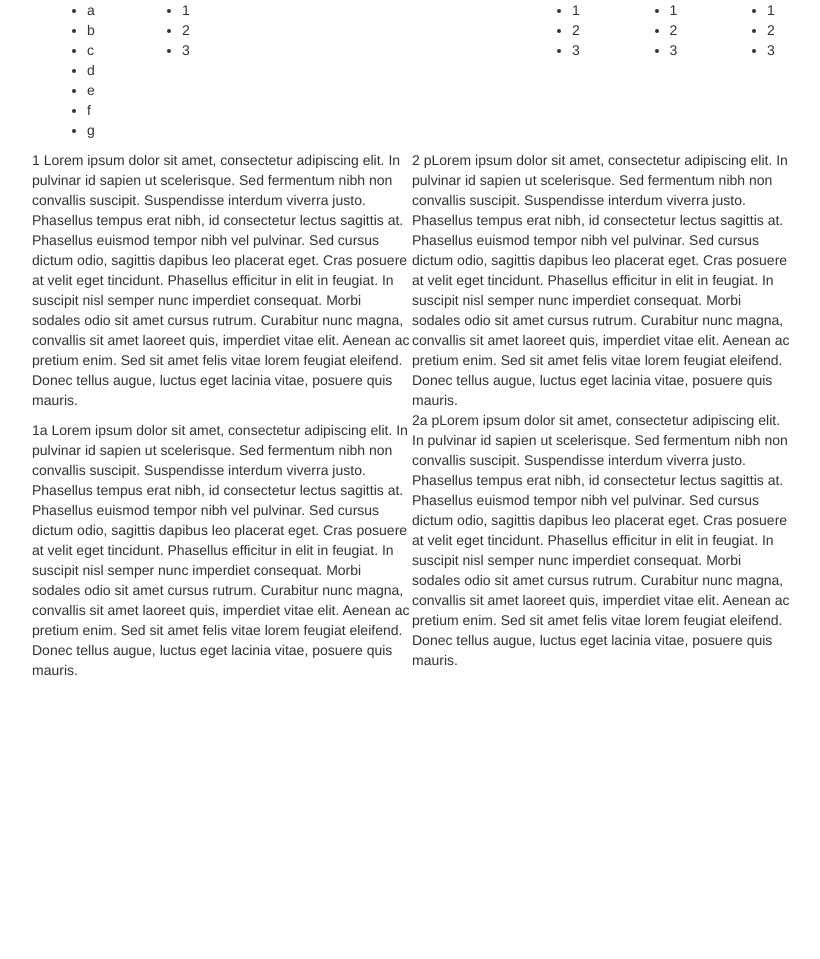
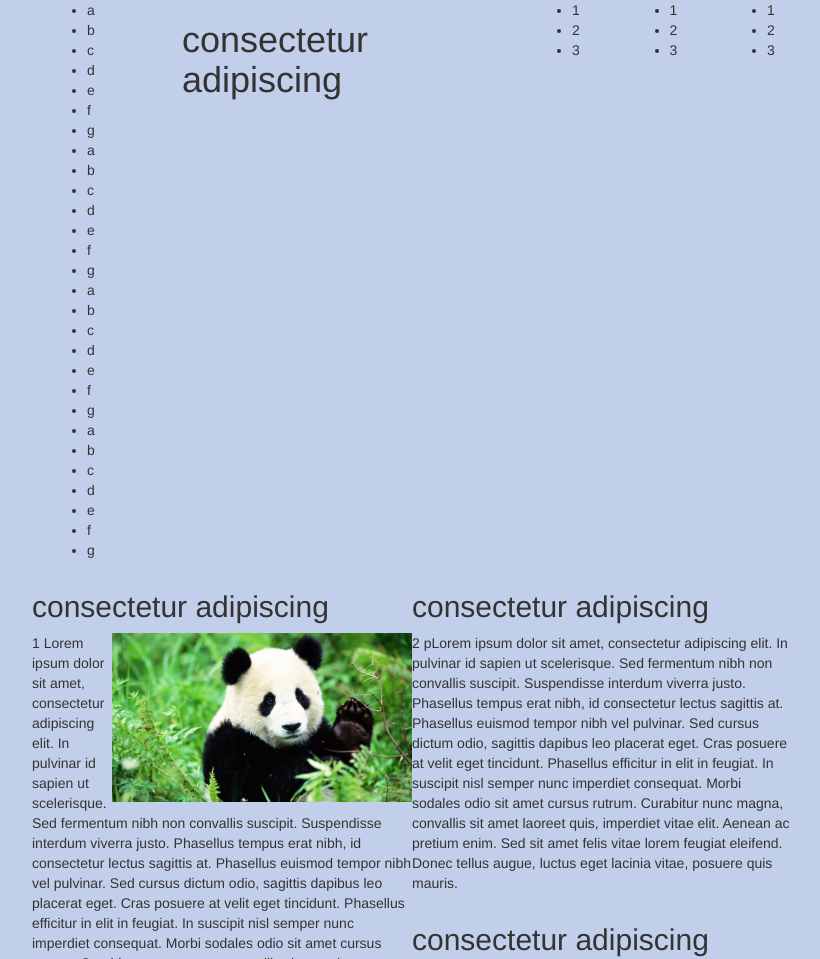
Before and after one commit to AndrewDevlin/wiki-mockup, a plain HTML site: page index.html in a window 1280 px wide. Shown: the top 959 px of the page, without its empty margins (38-858 px from the left). Before the commit the page ends 800 px from the top, so only its background shows below. Drawn offline with Linux system fonts and the light colour scheme.

Commit message:
add panda img, imgs directory, and bootstrap elements

```diff
--- a/CSS/style.css
+++ b/CSS/style.css
@@ -1,3 +1,8 @@
-body{
+
+img {
+  width: 300px;
+  float: right;
+}
+body {
   background-color: #C2CFEB;
 }
--- a/index.html
+++ b/index.html
@@ -3,7 +3,10 @@
   <head>
     <meta charset="utf-8">
     <title>Wiki Mock-Up</title>
+
     <link rel="stylesheet" href="CSS/bootstrap.css" media="screen" title="no title">
+    <link rel="stylesheet" href="CSS/style.css" media="screen" title="no title">
+
   </head>
 
   <body>
@@ -17,16 +20,37 @@
           <li>e</li>
           <li>f</li>
           <li>g</li>
+          <li>a</li>
+          <li>b</li>
+          <li>c</li>
+          <li>d</li>
+          <li>e</li>
+          <li>f</li>
+          <li>g</li>
+          <li>a</li>
+          <li>b</li>
+          <li>c</li>
+          <li>d</li>
+          <li>e</li>
+          <li>f</li>
+          <li>g</li>
+          <li>a</li>
+          <li>b</li>
+          <li>c</li>
+          <li>d</li>
+          <li>e</li>
+          <li>f</li>
+          <li>g</li>
         </ul>
       </div>
+
       <div class="row">
         <div class="col-md-4">
           <ul>
-            <li>1</li>
-            <li>2</li>
-            <li>3</li>
+            <h1>consectetur adipiscing</h1>
           </ul>
         </div>
+
         <div class="col-md-1">
           <ul>
             <li>1</li>
@@ -48,25 +72,36 @@
             <li>3</li>
           </ul>
         </div>
-     </div>
+      </div>
+
       <div class="col-md-4">
         <div class="row">
+
+          <h2>consectetur adipiscing</h2>
+          <img src="imgs/panda.jpg" alt="panda" />
+
           <p>
             1 Lorem ipsum dolor sit amet, consectetur adipiscing elit. In pulvinar id sapien ut scelerisque. Sed fermentum nibh non convallis suscipit. Suspendisse interdum viverra justo. Phasellus tempus erat nibh, id consectetur lectus sagittis at. Phasellus euismod tempor nibh vel pulvinar. Sed cursus dictum odio, sagittis dapibus leo placerat eget. Cras posuere at velit eget tincidunt. Phasellus efficitur in elit in feugiat. In suscipit nisl semper nunc imperdiet consequat. Morbi sodales odio sit amet cursus rutrum. Curabitur nunc magna, convallis sit amet laoreet quis, imperdiet vitae elit. Aenean ac pretium enim. Sed sit amet felis vitae lorem feugiat eleifend. Donec tellus augue, luctus eget lacinia vitae, posuere quis mauris.
           </p>
         </div>
         <div class="row">
+          <h2>consectetur adipiscing</h2>
           <p>
             1a Lorem ipsum dolor sit amet, consectetur adipiscing elit. In pulvinar id sapien ut scelerisque. Sed fermentum nibh non convallis suscipit. Suspendisse interdum viverra justo. Phasellus tempus erat nibh, id consectetur lectus sagittis at. Phasellus euismod tempor nibh vel pulvinar. Sed cursus dictum odio, sagittis dapibus leo placerat eget. Cras posuere at velit eget tincidunt. Phasellus efficitur in elit in feugiat. In suscipit nisl semper nunc imperdiet consequat. Morbi sodales odio sit amet cursus rutrum. Curabitur nunc magna, convallis sit amet laoreet quis, imperdiet vitae elit. Aenean ac pretium enim. Sed sit amet felis vitae lorem feugiat eleifend. Donec tellus augue, luctus eget lacinia vitae, posuere quis mauris.
           </p>
         </div>
       </div>
+
       <div class="col-md-4">
         <div class="row">
-          2 pLorem ipsum dolor sit amet, consectetur adipiscing elit. In pulvinar id sapien ut scelerisque. Sed fermentum nibh non convallis suscipit. Suspendisse interdum viverra justo. Phasellus tempus erat nibh, id consectetur lectus sagittis at. Phasellus euismod tempor nibh vel pulvinar. Sed cursus dictum odio, sagittis dapibus leo placerat eget. Cras posuere at velit eget tincidunt. Phasellus efficitur in elit in feugiat. In suscipit nisl semper nunc imperdiet consequat. Morbi sodales odio sit amet cursus rutrum. Curabitur nunc magna, convallis sit amet laoreet quis, imperdiet vitae elit. Aenean ac pretium enim. Sed sit amet felis vitae lorem feugiat eleifend. Donec tellus augue, luctus eget lacinia vitae, posuere quis mauris.
+          <h2>consectetur adipiscing</h2>
+          <p>
+          2 pLorem ipsum dolor sit amet, consectetur adipiscing elit. In pulvinar id sapien ut scelerisque. Sed fermentum nibh non convallis suscipit. Suspendisse interdum viverra justo. Phasellus tempus erat nibh, id consectetur lectus sagittis at. Phasellus euismod tempor nibh vel pulvinar. Sed cursus dictum odio, sagittis dapibus leo placerat eget. Cras posuere at velit eget tincidunt. Phasellus efficitur in elit in feugiat. In suscipit nisl semper nunc imperdiet consequat. Morbi sodales odio sit amet cursus rutrum. Curabitur nunc magna, convallis sit amet laoreet quis, imperdiet vitae elit. Aenean ac pretium enim. Sed sit amet felis vitae lorem feugiat eleifend. Donec tellus augue, luctus eget lacinia vitae, posuere quis mauris.</p>
         </div>
         <div class="row">
-          2a pLorem ipsum dolor sit amet, consectetur adipiscing elit. In pulvinar id sapien ut scelerisque. Sed fermentum nibh non convallis suscipit. Suspendisse interdum viverra justo. Phasellus tempus erat nibh, id consectetur lectus sagittis at. Phasellus euismod tempor nibh vel pulvinar. Sed cursus dictum odio, sagittis dapibus leo placerat eget. Cras posuere at velit eget tincidunt. Phasellus efficitur in elit in feugiat. In suscipit nisl semper nunc imperdiet consequat. Morbi sodales odio sit amet cursus rutrum. Curabitur nunc magna, convallis sit amet laoreet quis, imperdiet vitae elit. Aenean ac pretium enim. Sed sit amet felis vitae lorem feugiat eleifend. Donec tellus augue, luctus eget lacinia vitae, posuere quis mauris.
+          <h2>consectetur adipiscing</h2>
+          <p>
+          2a pLorem ipsum dolor sit amet, consectetur adipiscing elit. In pulvinar id sapien ut scelerisque. Sed fermentum nibh non convallis suscipit. Suspendisse interdum viverra justo. Phasellus tempus erat nibh, id consectetur lectus sagittis at. Phasellus euismod tempor nibh vel pulvinar. Sed cursus dictum odio, sagittis dapibus leo placerat eget. Cras posuere at velit eget tincidunt. Phasellus efficitur in elit in feugiat. In suscipit nisl semper nunc imperdiet consequat. Morbi sodales odio sit amet cursus rutrum. Curabitur nunc magna, convallis sit amet laoreet quis, imperdiet vitae elit. Aenean ac pretium enim. Sed sit amet felis vitae lorem feugiat eleifend. Donec tellus augue, luctus eget lacinia vitae, posuere quis mauris.</p>
         </div>
       </div>
     </div>
```
Also changed, not shown: imgs/notABird.jpeg (added), imgs/panda.jpg (added), style.css (deleted).
